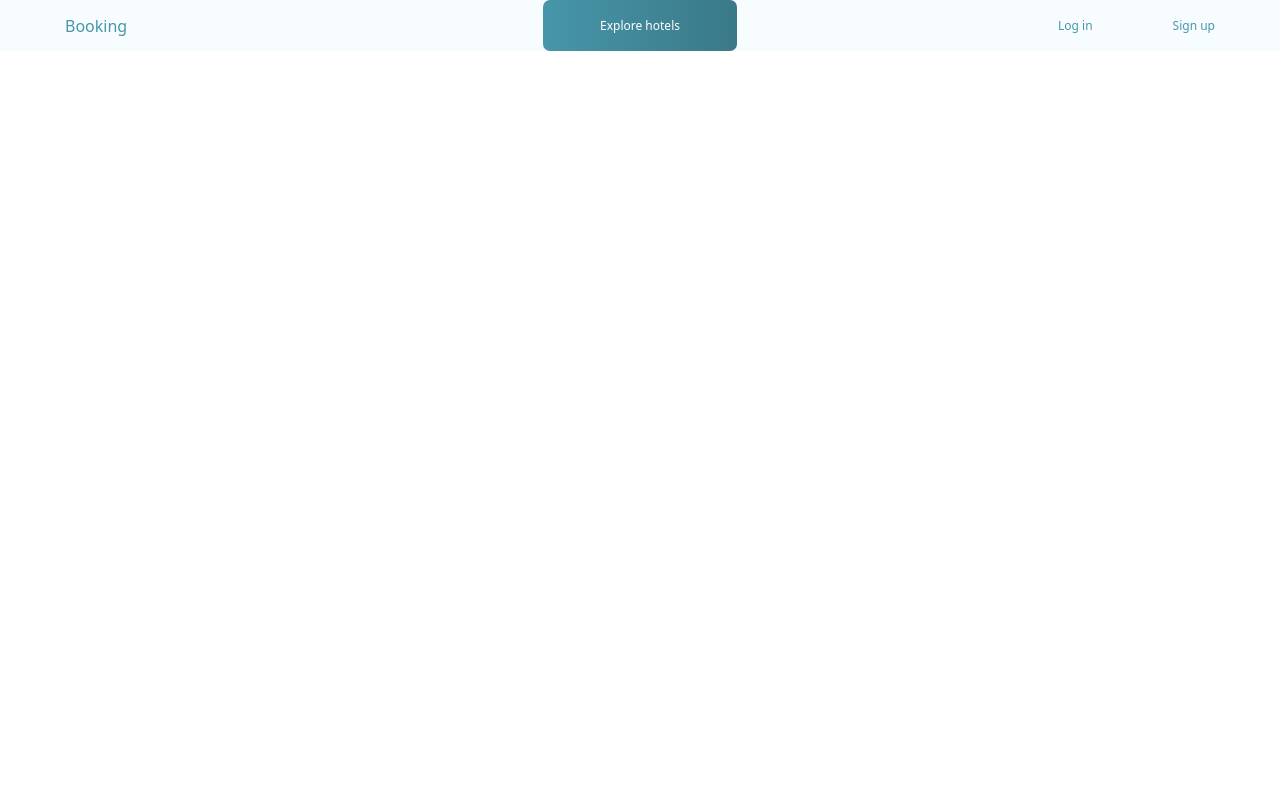
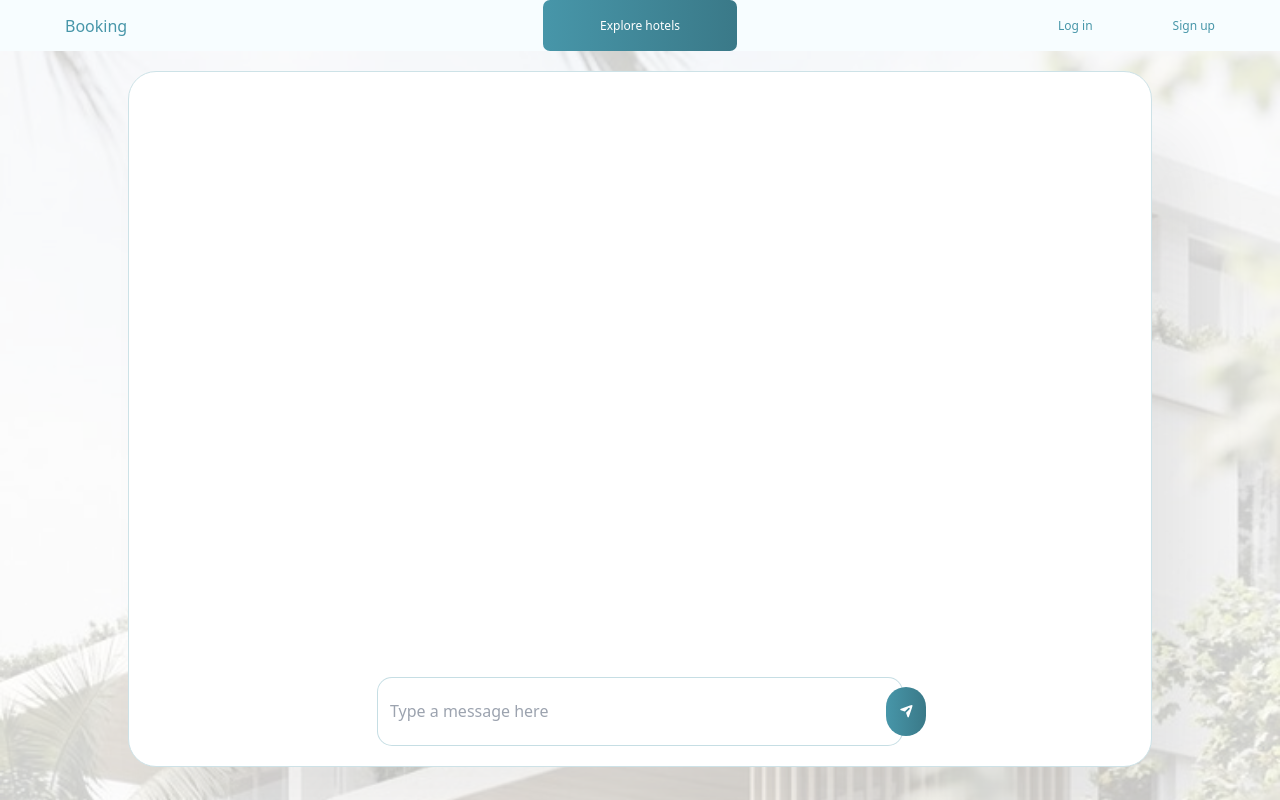
Before and after one commit to amineallioua/Hotel-project, a Vue app: page /chatRoom in a window 1280 px wide. Built offline with nearby package versions, Linux system fonts and the light colour scheme.

Commit message:
adde chatroom page but noy complete

```diff
--- a/src/router/router.js
+++ b/src/router/router.js
@@ -10,7 +10,7 @@ import BookPage from '../views/bookPage.vue'
 import SettingsPage from '../views/settingsPage.vue'
 import ProfilePage from '../views/profilePage.vue'
 import NewHotel from '../views/newHotel.vue'
-
+import chatRoom from  '../views/chatRoom.vue'
 
 
 
@@ -27,7 +27,8 @@ import NewHotel from '../views/newHotel.vue'
     {path:'/Book' , component:BookPage  },
     {path:'/Settings', component:SettingsPage},
     {path:'/Profile' , component:ProfilePage },
-    {path:'/NewHotel' , component:NewHotel}
+    {path:'/NewHotel' , component:NewHotel},
+    {path:'/chatRoom' , component:chatRoom }
   ]
 
   const router = createRouter({
--- /dev/null
+++ b/src/views/chatRoom.vue
@@ -0,0 +1,39 @@
+<template>
+
+    <div class=" w-full h-full relative  pt-[51px] ">
+        <img src="../assets/chatroom.jpeg" class=" w-full h-full object-cover opacity-20 " alt="">
+        <div
+            class=" absolute overflow-hidden  lg:w-[80%] lg:left-[10%] md:w-[90%] md:left-[5%] w-[95%] left-[2%] bg-white h-[87%] top-5 mt-[51px] rounded-[28px] shadow-chatRoom border-[1px] border-[#CDE2E7] ">
+            <div class=" w-full h-[90%]  "></div>
+
+
+
+            <div class=" w-full h-[10%]  bottom-5 absolute  flex justify-center ">
+
+                <div class=" relative md:w-[526px]  w-[80%] "> <input type="text"
+                        class=" text-[16px] text-[#4796A9] pl-3 pr-5 outline-none border-[1px] border-[#4796A94F] border-opacity-30  w-full rounded-[15px] h-full  "
+                        placeholder="Type a message here">
+                    <button
+                        class=" absolute flex justify-center items-center h-[70%] right-[-23px] top-[15%] w-10 bg-custom-gradient rounded-[20px] "><svg
+                            width="13" height="13" viewBox="0 0 18 18" fill="none" xmlns="http://www.w3.org/2000/svg">
+                            <path fill-rule="evenodd" clip-rule="evenodd"
+                                d="M6.76004 9.09497L4.24651 8.25712C1.6144 7.37975 0.29834 6.94107 0.29834 6.13488C0.29834 5.3287 1.6144 4.89002 4.24651 4.01265L13.7686 0.838605C15.6207 0.221261 16.5467 -0.0874113 17.0355 0.401399C17.5243 0.890209 17.2156 1.81622 16.5983 3.66825L13.4242 13.1904C12.5469 15.8225 12.1082 17.1385 11.302 17.1385C10.4958 17.1385 10.0571 15.8225 9.17977 13.1904L8.34189 10.6768L13.2114 5.80722C13.6482 5.37041 13.6482 4.66221 13.2114 4.2254C12.7746 3.78859 12.0664 3.78859 11.6296 4.2254L6.76004 9.09497Z"
+                                fill="white" />
+                        </svg>
+                    </button>
+
+                </div>
+            </div>
+
+
+
+
+        </div>
+
+    </div>
+
+
+</template>
+<script>
+
+</script>
--- a/tailwind.config.js
+++ b/tailwind.config.js
@@ -16,6 +16,8 @@ export default {
         filter: "58px 44px 61.4px rgba(0, 0, 0, 0.15)", // completed rgba value
         search: "18px 10px 31.1px rgba(0, 0, 0, 0.10)", // completed rgba value
         notifichationButton: "0px 4px 4px 0px rgba(0, 0, 0, 0.15)", // completed rgba value
+        chatRoom: "41px 57px 66px 0px rgba(0, 0, 0, 0.06)", // completed rgba value
+
       },
 
       backgroundImage: {
```
Also changed, not shown: src/assets/chatroom.jpeg (added), src/assets/sendMsg.svg (added).
